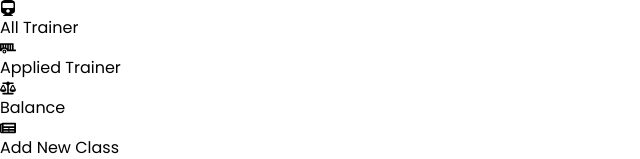
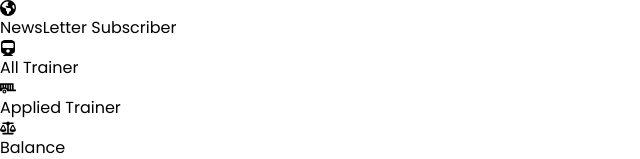
Before and after one commit to Sha-hed/GymExpress-Client, a React (Vite) app: page /demo/news in a window 1280 px wide. Shown: the top 159 px of the page, without its empty margins (0-640 px from the left). Built offline with nearby package versions, Linux system fonts and the light colour scheme; no server answers.

Commit message:
NewsLetter Subscriber List Added at Dashboard

```diff
--- a/src/Layout/Demo.jsx
+++ b/src/Layout/Demo.jsx
@@ -22,10 +22,10 @@ const Demo = () => {
                     {/* Admin Part */}
                     {
                         isAdmin ? <>
-                            {/* <div className="flex items-center gap-2 m-3">
+                            <div className="flex items-center gap-2 m-3">
                                 <FaEarthAmericas className="text-xl" />
                                 <li><NavLink to='/demo/news'>NewsLetter Subscriber</NavLink></li>
-                            </div> */}
+                            </div>
                             <div className="flex items-center gap-2 mx-3 mb-3">
                                 <FaTrain className="text-xl" />
                                 <li><NavLink to='/demo/allT'>All Trainer</NavLink></li>
--- a/src/Pages/Dashboard/Admin/NewsLetter.jsx
+++ b/src/Pages/Dashboard/Admin/NewsLetter.jsx
@@ -4,7 +4,7 @@ import useAxiosSecure from "../../../Hooks/useAxiosSecure";
 
 const NewsLetter = () => {
 
-    const axiosSecure = useAxiosSecure();
+    // const axiosSecure = useAxiosSecure();
     const { data } = useQuery({
         queryKey: ['subscriber'],
         queryFn: async () => {
```
